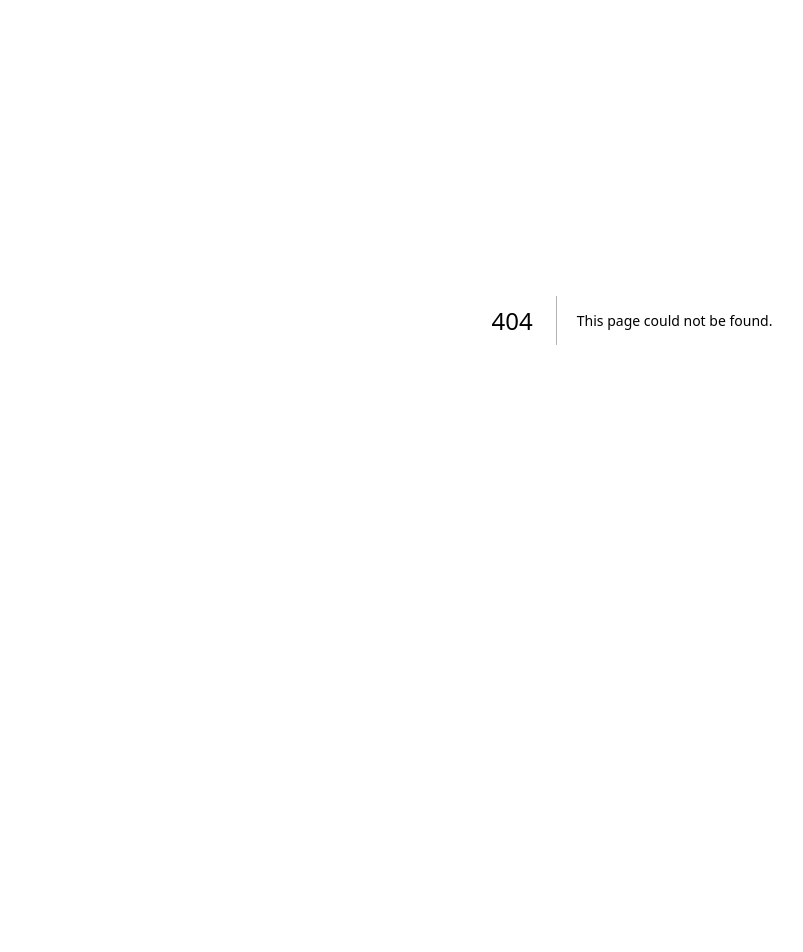
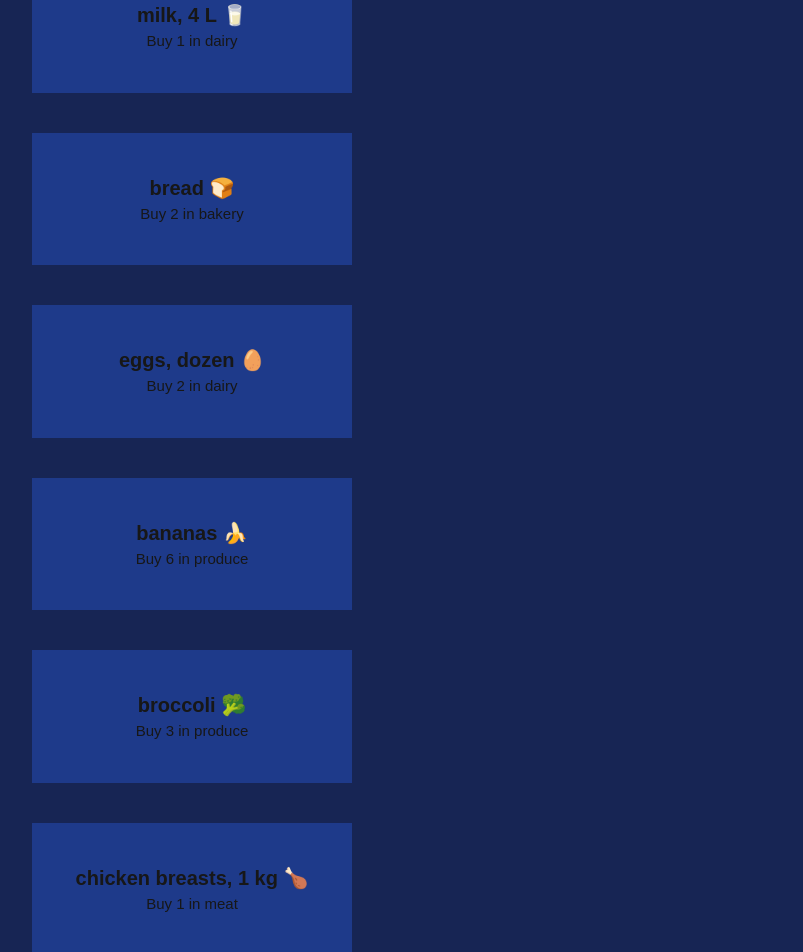
Before and after one commit to BaljotN/cprg306-assignments, a Next.js app: page /week-3/assignment in a window 1280 px wide. Before the commit this address had no page. Shown: the part 80-1032 px from the top of the page, without its empty margins (8-811 px from the left). Before the commit the page ends 800 px from the top, so only its background shows below. Built offline with nearby package versions, Linux system fonts and the light colour scheme.

Commit message:
Week 3 Assignment

```diff
--- /dev/null
+++ b/app/week-3/assignment/item-list.js
@@ -0,0 +1,97 @@
+import Item from "./item";
+
+
+export default function ItemList(){
+
+  const item1 = {
+    name: "milk, 4 L 🥛",
+    quantity: 1,
+    category: "dairy",
+  };
+
+  const item2 = {
+    name: "bread 🍞",
+    quantity: 2,
+    category: "bakery",
+  };
+
+  const item3 = {
+    name: "eggs, dozen 🥚",
+    quantity: 2,
+    category: "dairy",
+  };
+
+  const item4 = {
+    name: "bananas 🍌",
+    quantity: 6,
+    category: "produce",
+  };
+
+  const item5 = {
+    name: "broccoli 🥦",
+    quantity: 3,
+    category: "produce",
+  };
+
+  const item6 = {
+    name: "chicken breasts, 1 kg 🍗",
+    quantity: 1,
+    category: "meat",
+  };
+
+  const item7 = {
+    name: "pasta sauce 🍝",
+    quantity: 3,
+    category: "canned goods",
+  };
+
+  const item8 = {
+    name: "spaghetti, 454 g 🍝",
+    quantity: 2,
+    category: "dry goods",
+  };
+
+  const item9 = {
+    name: "toilet paper, 12 pack 🧻",
+    quantity: 1,
+    category: "household",
+  };
+
+  const item10 = {
+    name: "paper towels, 6 pack",
+    quantity: 1,
+    category: "household",
+  };
+
+  const item11 = {
+    name: "dish soap 🍽️",
+    quantity: 1,
+    category: "household",
+  };
+
+  const item12 = {
+    name: "hand soap 🧼",
+    quantity: 4,
+    category: "household",
+  };
+
+return(
+
+<main className="bg-blue-950">
+<Item item = {item1}/>
+<Item item = {item2}/>
+<Item item = {item3}/>
+<Item item = {item4}/>
+<Item item = {item5}/>
+<Item item = {item6}/>
+<Item item = {item7}/>
+<Item item = {item8}/>
+<Item item = {item9}/>
+<Item item = {item10}/>
+<Item item = {item11}/>
+<Item item = {item12}/>
+</main>
+
+
+);
+}
--- /dev/null
+++ b/app/week-3/assignment/item.js
@@ -0,0 +1,30 @@
+export default function Item({item}){
+
+    let {
+        name,
+        quantity,
+        category
+    } = item;
+
+    return(
+        // <div style={{
+        //     marginBottom:20,
+        //     marginLeft:20,
+        //     paddingLeft:20,
+        //     paddingTop:10,
+        //     backgroundColor:"#0B0551",
+        //     width:300,
+        //     height:70,
+        //     // justifyContent:"center",
+        //     textAlign:"center"
+        //     }}>
+         <div className="mb-10 ml-10 p-10 bg-blue-900 w-80 h-auto text-center">
+            <h3 style={{
+                fontWeight:"bold",
+                fontSize:20
+                }}>{name}</h3>
+            <p style={{fontSize:15}}>Buy {quantity} in {category}</p>
+        </div>
+    );
+
+}
--- /dev/null
+++ b/app/week-3/assignment/page.js
@@ -0,0 +1,9 @@
+import ItemList from "./item-list";
+export default function Page(){
+    return(
+    <main>
+        <h1 className="bg-blue-950 h-10 text-4xl">Shopping List</h1>
+        <ItemList/>
+    </main>
+    );
+}
```
